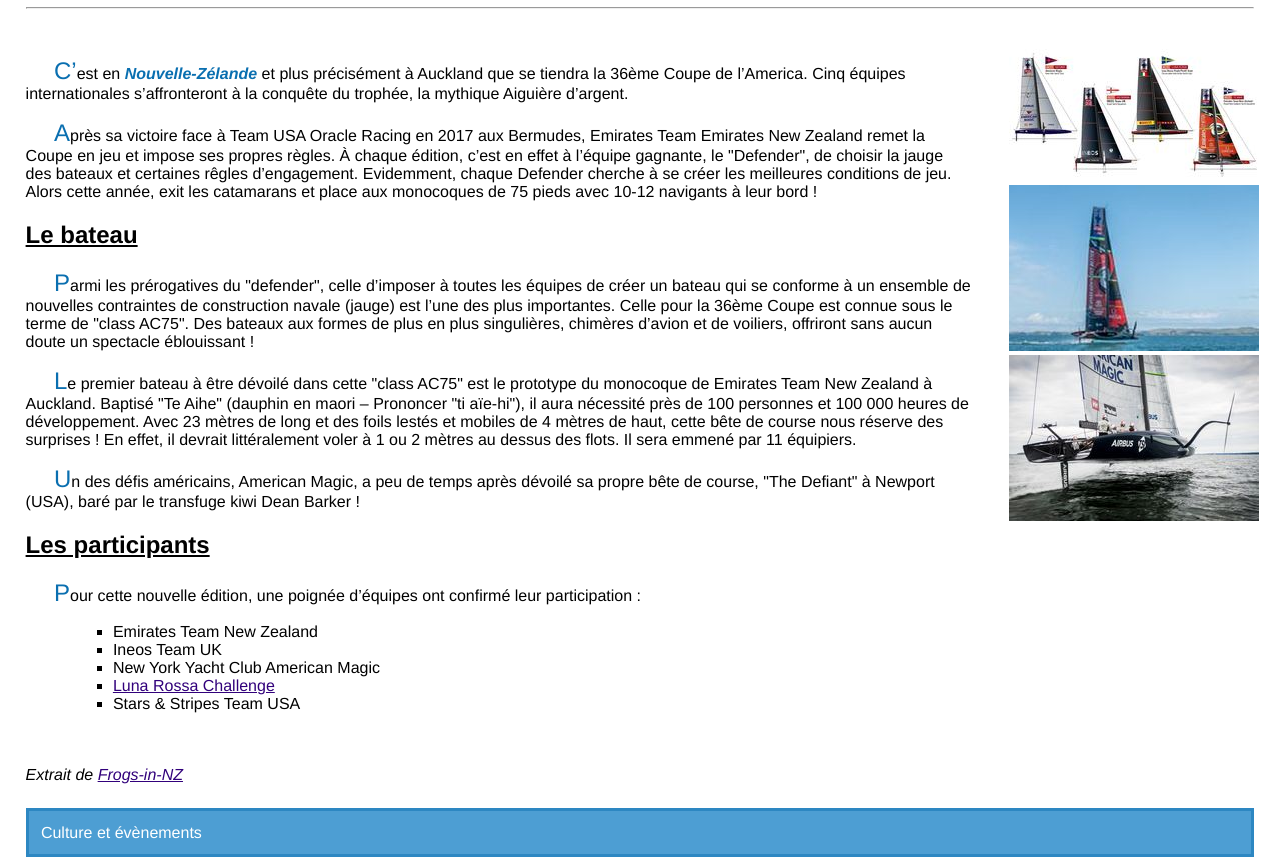
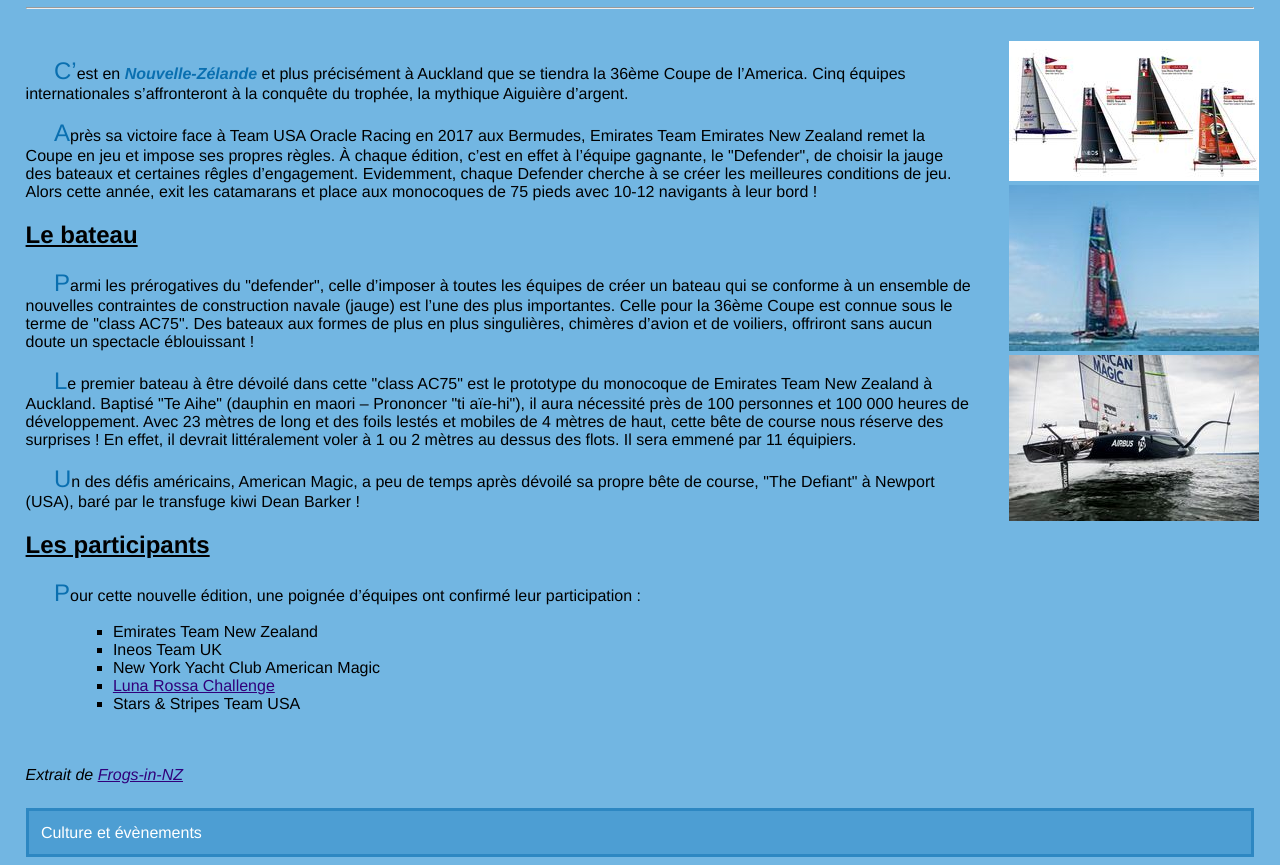
Before and after one commit to juliendelclaux/ACwebProjet, a plain HTML site: page index.html in a window 1280 px wide. Shown: the part 73-938 px from the top of the page. Drawn offline with Linux system fonts and the light colour scheme.

Commit message:
retour à la feuille de style d'origine

```diff
--- a/styles/36_americas_cup.css
+++ b/styles/36_americas_cup.css
@@ -2,7 +2,7 @@
 
 body   /* Style à appliquer sur l'ensemble du document */
 {
-  background-color: #FFFFFF ;  /* Couleur de fond : bleu */
+  background-color: #72B6E2 ;  /* Couleur de fond : bleu */
   margin-right: 2%;           /* Gestion des marges latérales */
   margin-left: 2%;
   font-family: Helvetica, Arial, sans-serif;
```
